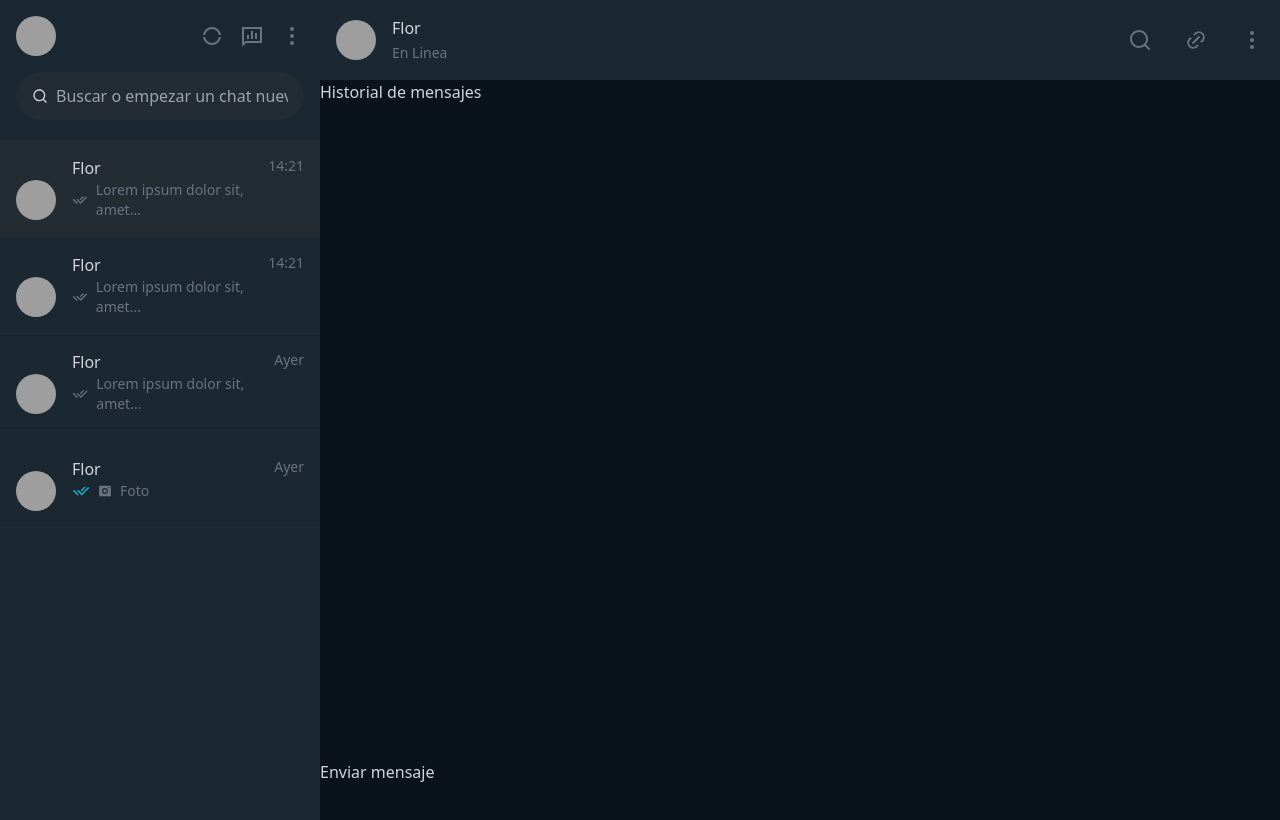
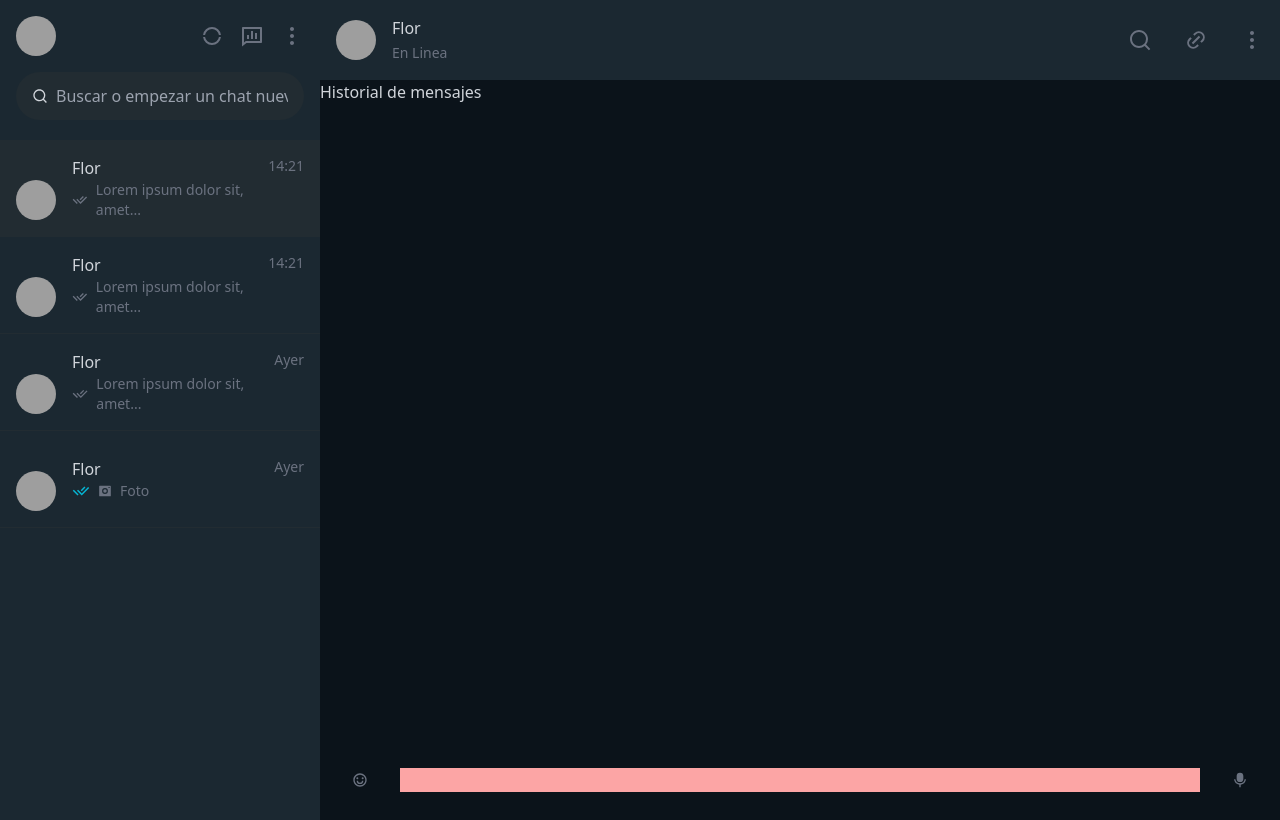
Before and after one commit to EcheCostabel/whatsappclone, a React (Vite) app: page / in a window 1280 px wide. Built offline with nearby package versions, Linux system fonts and the light colour scheme; grey boxes are pictures that could not be loaded.

Commit message:
adding form and icons

```diff
--- a/src/App.jsx
+++ b/src/App.jsx
@@ -5,7 +5,9 @@ import {
   RiSearchLine,
   RiCheckDoubleFill,
   RiCamera2Fill,
-  RiLinkM
+  RiLinkM,
+  RiEmotionHappyLine,
+  RiMicFill
 } from "react-icons/ri";
 
 function App() {
@@ -126,7 +128,17 @@ function App() {
         <main className="h-[85vh] overflow-y-scroll">
           Historial de mensajes
         </main>
-        <div className="h-[5vh]">Enviar mensaje</div>
+        <div className="h-[5vh] text-gray-500 flex items-center">
+          <div className="w-1/12 flex justify-center" >
+          <RiEmotionHappyLine />
+          </div>
+          <form className="w-10/12">
+            <input type='text' className="bg-red-300 w-full" />
+          </form>
+          <div className="w-1/12 flex justify-center">
+          <RiMicFill />
+          </div>
+        </div>
       </div>
     </div>
   );
```
